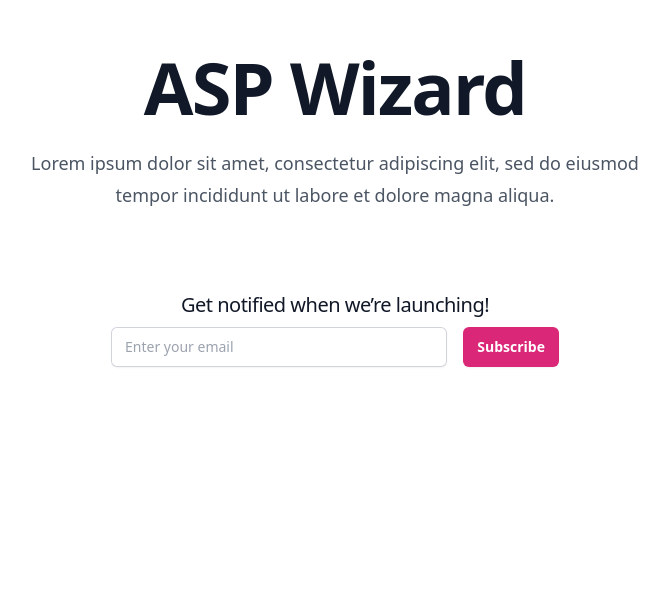
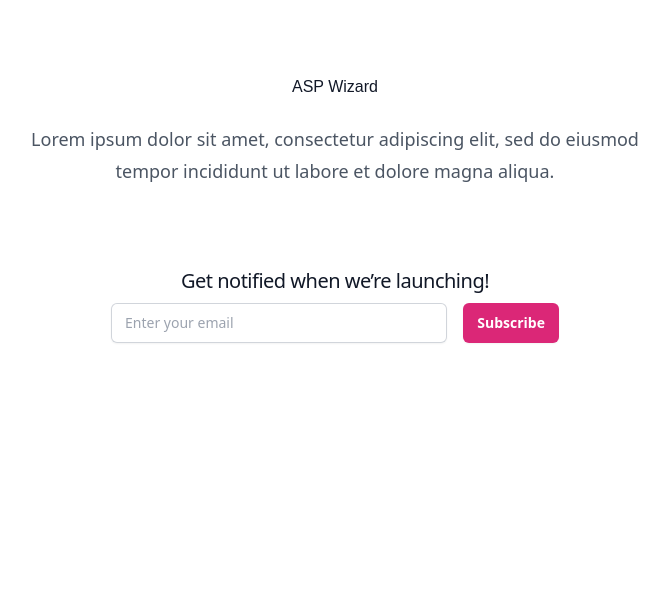
Before and after one commit to taylorpemberton/ASPwizard, a plain HTML site: page index.html in a window 1280 px wide. Shown: the part 191-800 px from the top of the page, without its empty margins (305-974 px from the left). Drawn offline with nearby package versions, Linux system fonts and the light colour scheme.

Commit message:
attempting to add RG2014D woff2 file as main headline

```diff
--- a/index.html
+++ b/index.html
@@ -7,6 +7,7 @@
     <meta http-equiv="X-UA-Compatible" content="ie=edge">
     <title>ASP Wizard</title>
     <link rel="icon" href="./favicon.ico" type="image/x-icon">
+    <link rel="stylesheet" href="/roadgeek-fonts-3.1/woff2-files/RG2014D.woff2" type="font/woff2" />
     <script src="https://cdn.tailwindcss.com?plugins=forms,typography,aspect-ratio,line-clamp"></script>
   </head>
   <body>
@@ -15,7 +16,7 @@
       <div style="height: 100vh;" class="flex align-middle">
         <div class="mx-auto max-w-2xl flex items-center">
           <div class="text-center">
-            <h1 class="text-5xl font-bold tracking-tight text-gray-900 sm:text-7xl">ASP Wizard</h1>
+            <h1 class=" text-gray-900" style="font-family: 'RG2014D', sans-serif;">ASP Wizard</h1>
             <p class="mt-6 text-lg leading-8 text-gray-600">Lorem ipsum dolor sit amet, consectetur adipiscing elit, sed do eiusmod tempor incididunt ut labore et dolore magna aliqua.</p>
             <p class="mt-20 mb-2 text-xl tracking-tight text-gray-900 sm:text-xl text-center">Get notified when we’re launching!</p>
             <form action="https://rewrite.blog/notion/subscribe" method="POST" class="mx-auto flex max-w-md gap-x-4">
```
Also changed, not shown: README.md.
